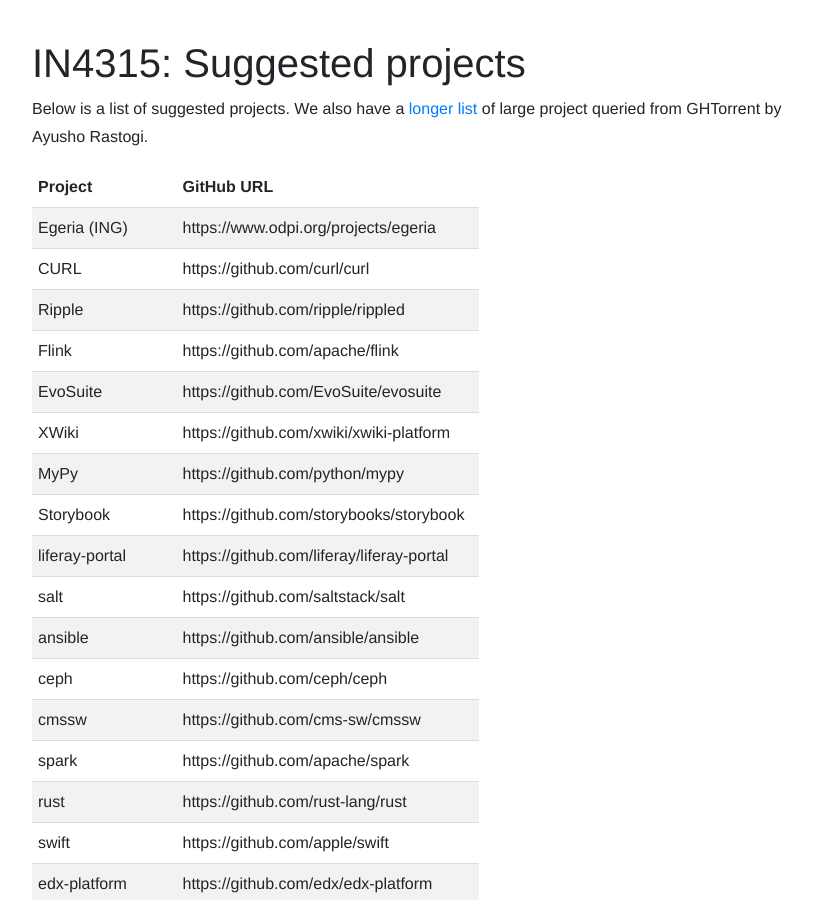
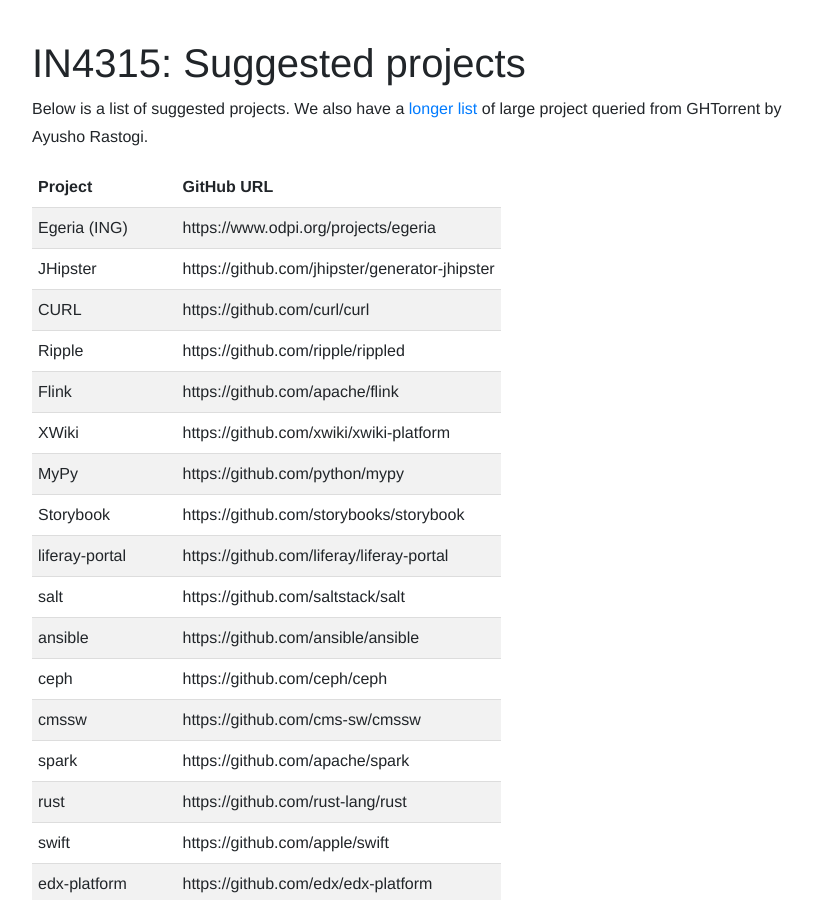
Before and after one commit to SERG-Delft/delftswa, a Jekyll site: the page built from 2020/suggested-projects.md, in a window 1280 px wide and 900 px high, scrolled down 305 px. Shown: the whole window, without its empty margins (224-1037 px from the left). Built offline with Jekyll 4.4.1, drawn with Linux system fonts in a browser that asks for light colours.

Commit message:
Add JHipster; Drop Evosuite

```diff
--- a/2020/suggested-projects.md
+++ b/2020/suggested-projects.md
@@ -7,10 +7,10 @@ Below is a list of suggested projects. We also have a [longer list](top200projec
 
 | **Project** | **GitHub URL** |
 | Egeria (ING) | https://www.odpi.org/projects/egeria |
+| JHipster | https://github.com/jhipster/generator-jhipster |
 | CURL | https://github.com/curl/curl |
 | Ripple | https://github.com/ripple/rippled |
 | Flink | https://github.com/apache/flink |
-| EvoSuite | https://github.com/EvoSuite/evosuite |
 | XWiki | https://github.com/xwiki/xwiki-platform |
 | MyPy | https://github.com/python/mypy |
 | Storybook | https://github.com/storybooks/storybook |
```
